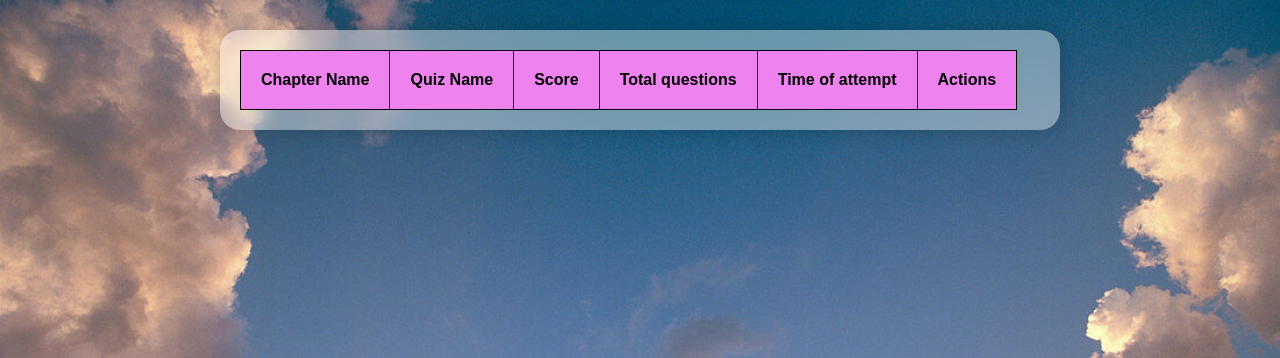
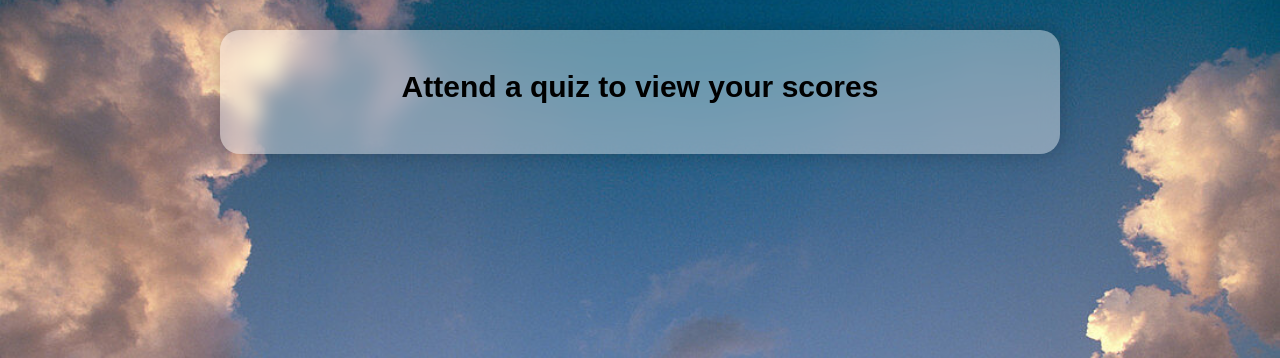
Before and after one commit to 22f3002631/Quiz-Master-V1, a Flask app: page /user_score in a window 1280 px wide. Shown: the part 91-449 px from the top of the page. Run offline with Flask 3, Linux system fonts and the light colour scheme; a user stored in the database is signed in; data that the repository does not hold is empty.

Commit message:
Modified css

```diff
--- a/templates/user_score.html
+++ b/templates/user_score.html
@@ -60,6 +60,7 @@
             </nav>
         </header>
         <main>
+            {% if(scores) %}
             <table>
                 <th>Chapter Name</th>
                 <th>Quiz Name</th>
@@ -79,6 +80,9 @@
                 </tr>
                 {% endfor %}
             </table>
+                {% else %}
+                    <h1>Attend a quiz to view your scores</h1>
+                {% endif %}
         </main>
     </body>
 </html>
```
